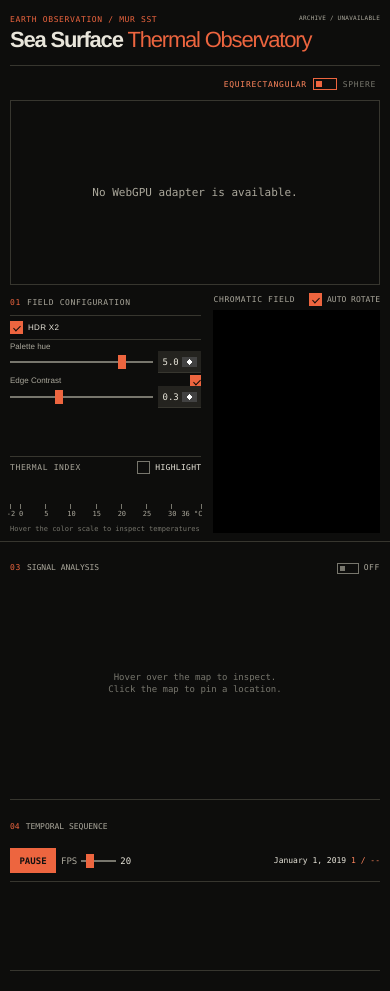
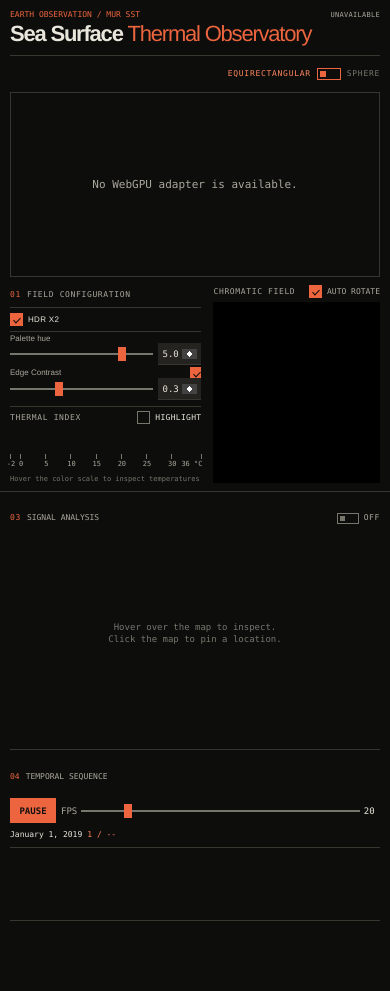
Before and after one commit to agaura/sst_map, a website with bundled scripts: page main.html in a window 390 px wide. After the commit the page ends 941 px from the top, so only its background shows below. Built offline with nearby package versions, Linux system fonts and the light colour scheme.

Commit message:
minor improvements

```diff
--- a/main.html
+++ b/main.html
@@ -16,12 +16,11 @@
 <body>
   <main class="app">
     <header class="viewport-heading">
+      <div class="eyebrow"><span>Earth observation / MUR SST</span><span class="global-live"><canvas id="live-status-canvas" class="status-light" aria-hidden="true"></canvas><span id="playback-status">Loading</span></span></div>
       <div>
-        <div class="eyebrow"><span>Earth observation / MUR SST</span></div>
         <h1><span class="title-word title-word--sea-surface">Sea Surface</span> <span class="title-word">Thermal</span> <span class="title-word">Observatory</span></h1>
       </div>
       <p class="description">Daily sea-surface temperature, traced through perceptual color. Data from <a href="https://podaac.jpl.nasa.gov/dataset/MUR-JPL-L4-GLOB-v4.1" target="_blank" rel="noopener noreferrer">Multi-scale Ultra-high Resolution (MUR) Sea Surface Temperature (MEaSUREs-MUR)</a>.</p>
-      <div class="global-live"><canvas id="live-status-canvas" class="status-light" aria-hidden="true"></canvas><span id="playback-status">Archive / loading</span></div>
     </header>
     <section class="sidebar" aria-label="Field configuration">
       <div class="configuration-controls">
--- a/styles.css
+++ b/styles.css
@@ -28,11 +28,11 @@ button, label, input[type="range"] { -webkit-tap-highlight-color: transparent; }
 }
 .viewport-heading {
   grid-column: 1 / -1; grid-row: 1; min-width: 0;
-  display: grid; grid-template-columns: 1fr minmax(160px, 290px) auto;
+  display: grid; grid-template-columns: 1fr minmax(160px, 290px);
   align-items: center; gap: 30px; padding: 12px 22px;
   border-bottom: 1px solid var(--border);
 }
-.eyebrow { color: var(--accent); font: 9px var(--mono); letter-spacing: .13em; text-transform: uppercase; }
+.eyebrow { display: flex; align-items: center; gap: 16px; color: var(--accent); font: 9px var(--mono); letter-spacing: .13em; text-transform: uppercase; }
 .viewport-heading h1 { margin-top: 7px; font-size: clamp(25px, 3.1vw, 49px); font-weight: 500; line-height: .95; letter-spacing: -.055em; }
 .title-word { display: inline-block; }
 .title-word--sea-surface { font-weight: 750; }
@@ -526,3 +526,27 @@ input[type="range"]::-moz-range-thumb { width: 8px; height: 14px; border: 0; bor
 @media (prefers-reduced-motion: reduce) {
   *, *::before, *::after { transition-duration: 0s !important; }
 }
+
+.eyebrow .global-live { position: static; align-self: center; padding-top: 0; font-size: 8px; }
+.viewport-heading { grid-template-rows: max-content max-content; align-content: center; row-gap: 5px; }
+.viewport-heading h1 { margin-top: 0; }
+.viewport-heading > .eyebrow { grid-column: 1 / -1; grid-row: 1; justify-content: space-between; }
+.viewport-heading > .eyebrow + div { grid-column: 1; grid-row: 2; align-self: start; }
+.viewport-heading > .description { grid-column: 2; grid-row: 2; align-self: start; }
+.speed-control { grid-template-columns: auto minmax(80px, 140px) 3ch; }
+@media (max-width: 760px) {
+  .app { height: auto; min-height: 100dvh; grid-template-rows: auto auto auto auto auto; }
+  html, body { height: auto; overflow: auto; }
+  .viewport-header { grid-row: 2; position: static; padding: 0; background: transparent; }
+  .map-stage { grid-row: 3; padding-top: 0; container-type: normal; }
+  .canvas-wrapper { width: 100%; }
+  .sidebar { grid-row: 4; }
+  .instrument-deck { grid-row: 5; }
+  .eyebrow { gap: 10px; letter-spacing: 0; }
+  .eyebrow .global-live { font-size: 7px; }
+  .playback-controls { width: 100%; flex-wrap: wrap; }
+  .speed-control { flex: 1; grid-template-columns: auto minmax(80px, 1fr) 3ch; }
+}
+@media (pointer: coarse) {
+  .colormap-control input[type="number"] { min-height: 30px; height: 30px; padding-block: 2px; align-self: center; }
+}
--- a/viewer/controller.js
+++ b/viewer/controller.js
@@ -58,7 +58,7 @@ export class TemperatureViewer {
       if (this.destroyed) return;
       console.error('Failed to initialize temperature viewer', error);
       this.rendering?.setLiveStatusColor(4, 0, 0);
-      document.getElementById('playback-status').textContent = 'Archive / unavailable';
+      document.getElementById('playback-status').textContent = 'Unavailable';
       showLoadingError(this.elements, error.message);
     }
   }
@@ -432,7 +432,7 @@ export class TemperatureViewer {
   updatePlaybackControl() {
     const isPlaying = this.state.isPlaying;
     this.elements.playToggle.textContent = isPlaying ? 'Pause' : 'Play';
-    document.getElementById('playback-status').textContent = isPlaying ? 'Archive / playing' : 'Archive / paused';
+    document.getElementById('playback-status').textContent = isPlaying ? 'Playing' : 'Paused';
     this.elements.playToggle.setAttribute('aria-label', isPlaying ? 'Pause animation' : 'Play animation');
     if (this.elements.stepControls) {
       this.elements.stepControls.hidden = isPlaying;
```
